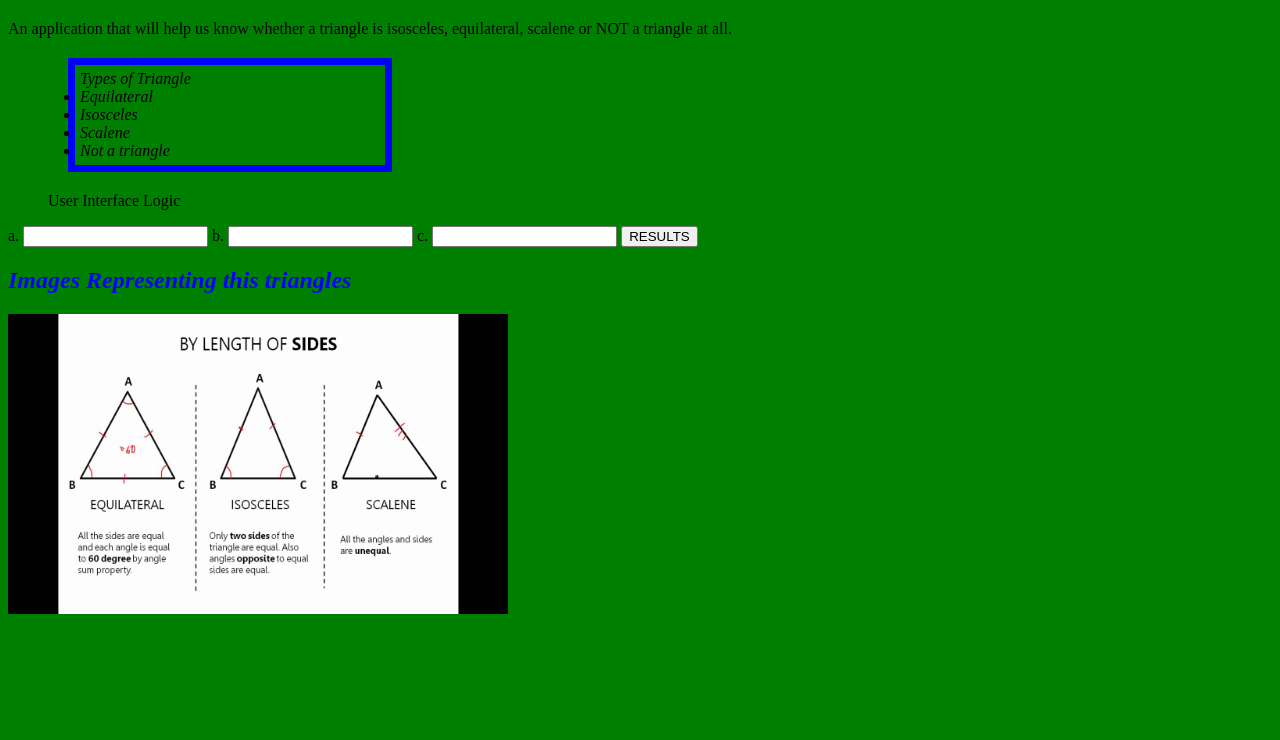
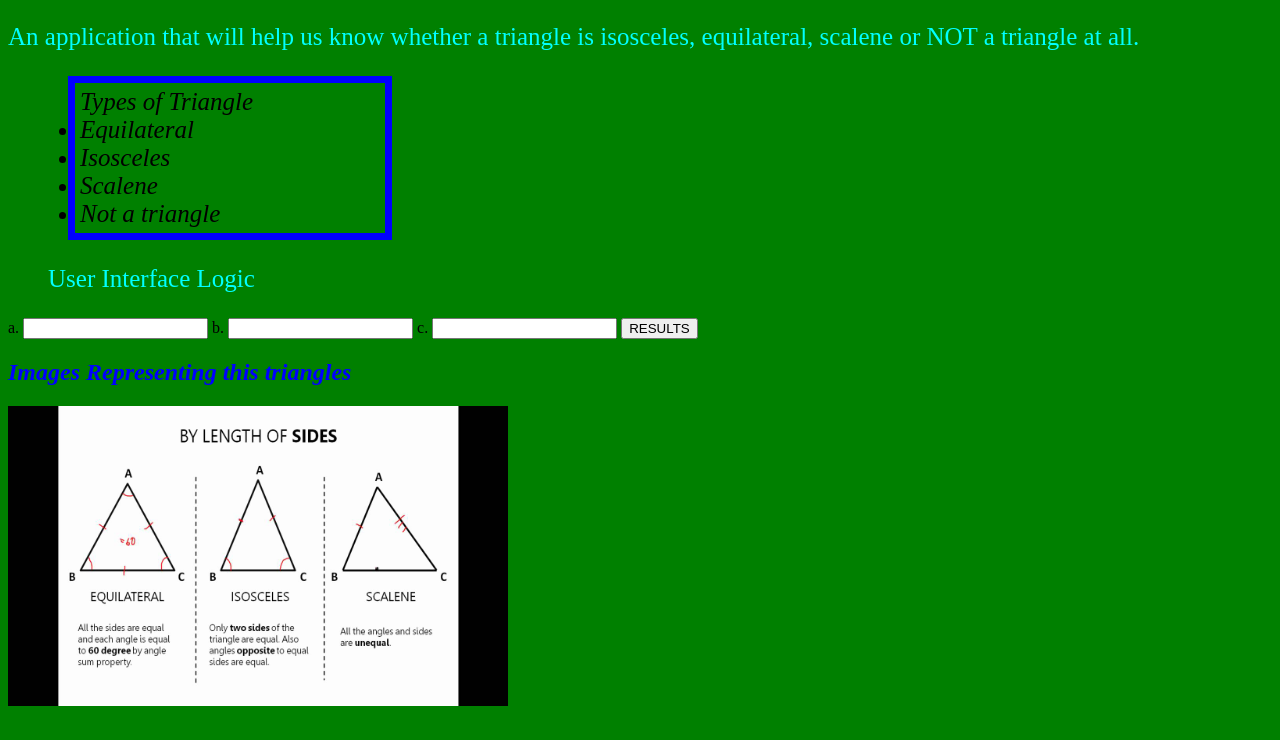
Before and after one commit to kipsr/triangletracker.github.io, a plain HTML site: page index.html in a window 1280 px wide. Shown: the part 60-800 px from the top of the page. Drawn offline with Linux system fonts and the light colour scheme.

Commit message:
add styles

```diff
--- a/css/styles.css
+++ b/css/styles.css
@@ -12,10 +12,17 @@ body{
     font-style: italic;
 
 
+
 }
 .important{
     font-style: italic;
+    font-size: 25px;
 }
 .triangles{
     color: blue;
 }
+p{
+    color:aqua;
+    font-size: 25px;
+    font-size: 25px;
+}
```
